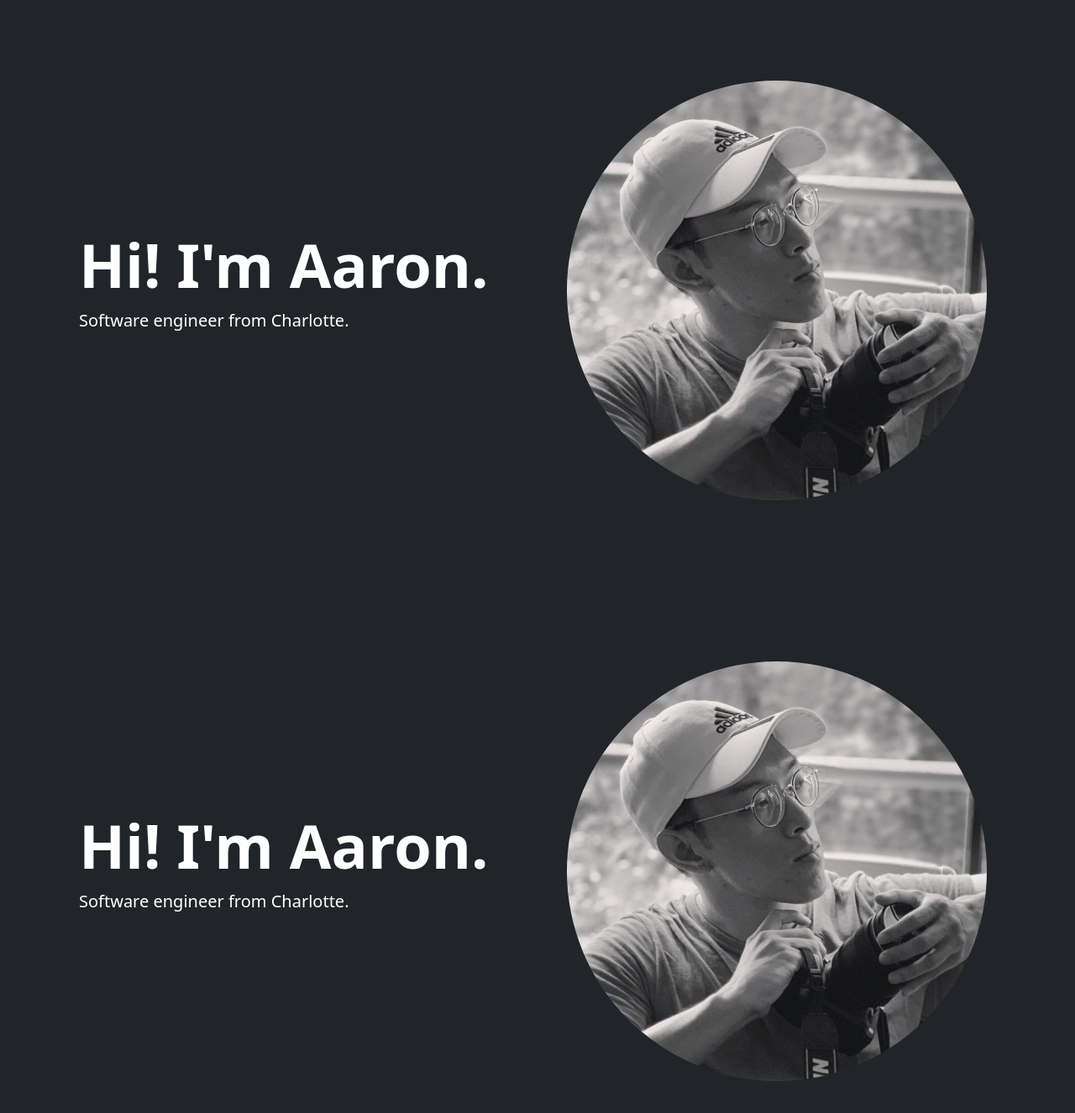
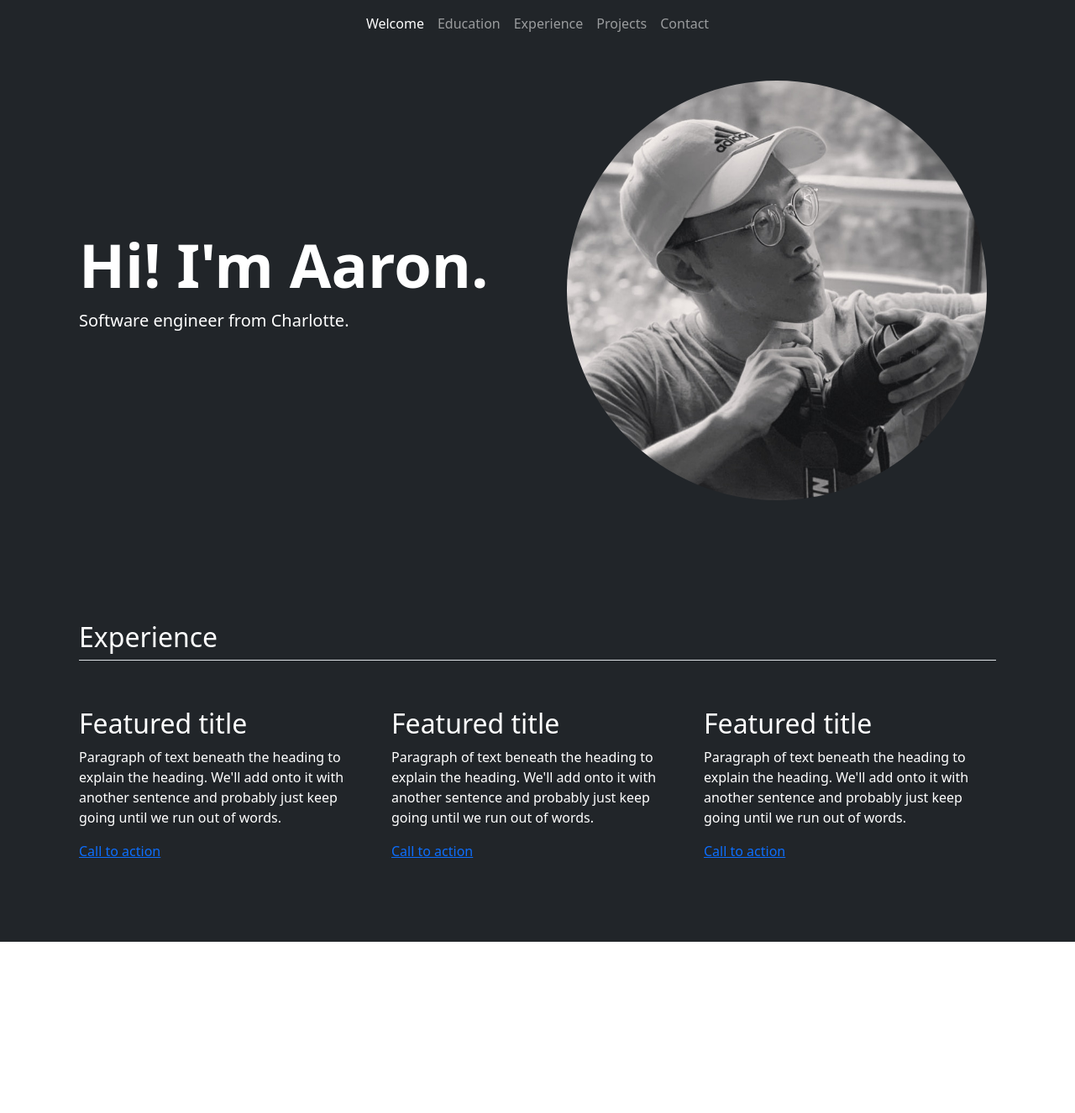
Before and after one commit to aarozhang/portfolio, a React (Create React App) app in the folder aaron-portfolio/: page / in a window 1280 px wide. Shown: the top 1326 px of the page at 84% size. After the commit the page ends 1122 px from the top, so only its background shows below. Built offline with nearby package versions, Linux system fonts and the light colour scheme.

Commit message:
added navbar and experience templates

```diff
--- a/aaron-portfolio/package.json
+++ b/aaron-portfolio/package.json
@@ -7,6 +7,7 @@
     "@testing-library/react": "^11.1.0",
     "@testing-library/user-event": "^12.1.10",
     "bootstrap": "^5.1.3",
+    "bootstrap-icons": "^1.7.1",
     "react": "^17.0.2",
     "react-dom": "^17.0.2",
     "react-scripts": "4.0.3",
--- a/aaron-portfolio/src/App.js
+++ b/aaron-portfolio/src/App.js
@@ -1,5 +1,61 @@
 import "bootstrap/dist/css/bootstrap.min.css";
 import headshot from "./headshot3.jpg";
+
+function Navbar() {
+    return (
+        <nav
+            class="navbar navbar-expand-lg navbar-dark bg-dark fixed-top"
+            aria-label="Tenth navbar example"
+        >
+            <div class="container-fluid">
+                <button
+                    class="navbar-toggler"
+                    type="button"
+                    data-bs-toggle="collapse"
+                    data-bs-target="#navbarsExample08"
+                    aria-controls="navbarsExample08"
+                    aria-expanded="false"
+                    aria-label="Toggle navigation"
+                >
+                    <span class="navbar-toggler-icon"></span>
+                </button>
+
+                <div
+                    class="collapse navbar-collapse justify-content-md-center"
+                    id="navbarsExample08"
+                >
+                    <ul class="navbar-nav">
+                        <li class="nav-item">
+                            <a class="nav-link active" aria-current="page" href="#">
+                                Welcome
+                            </a>
+                        </li>
+                        <li class="nav-item">
+                            <a class="nav-link" href="#">
+                                Education
+                            </a>
+                        </li>
+                        <li class="nav-item">
+                            <a class="nav-link" href="#">
+                                Experience
+                            </a>
+                        </li>
+                        <li class="nav-item">
+                            <a class="nav-link" href="#">
+                                Projects
+                            </a>
+                        </li>
+                        <li class="nav-item">
+                            <a class="nav-link" href="#">
+                                Contact
+                            </a>
+                        </li>
+                    </ul>
+                </div>
+            </div>
+        </nav>
+    );
+}
 
 function Title() {
     return (
@@ -26,21 +82,44 @@ function Title() {
 
 function Education() {
     return (
-        <div class="container col-xxl-8 px-4 py-5">
-            <div class="row flex-lg-row-reverse align-items-center g-5 py-5">
-                <div class="col-10 col-sm-8 col-lg-6">
-                    <img
-                        src={headshot}
-                        class="d-block mx-lg-auto img-fluid rounded-circle"
-                        alt="Headshot"
-                        width="500"
-                        height="300"
-                        loading="lazy"
-                    ></img>
+        <div class="container px-4 py-5" id="featured-3">
+            <h2 class="pb-2 border-bottom">Experience</h2>
+            <div class="row g-4 py-5 row-cols-1 row-cols-lg-3">
+                <div class="feature col">
+                    <div class="feature-icon bg-primary bg-gradient"></div>
+                    <h2>Featured title</h2>
+                    <p>
+                        Paragraph of text beneath the heading to explain the heading. We'll add onto
+                        it with another sentence and probably just keep going until we run out of
+                        words.
+                    </p>
+                    <a href="#" class="icon-link">
+                        Call to action
+                    </a>
                 </div>
-                <div class="col-lg-6">
-                    <h1 class="display-2 fw-bold lh-1 mb-3">Hi! I'm Aaron.</h1>
-                    <p class="lead">Software engineer from Charlotte.</p>
+                <div class="feature col">
+                    <div class="feature-icon bg-primary bg-gradient"></div>
+                    <h2>Featured title</h2>
+                    <p>
+                        Paragraph of text beneath the heading to explain the heading. We'll add onto
+                        it with another sentence and probably just keep going until we run out of
+                        words.
+                    </p>
+                    <a href="#" class="icon-link">
+                        Call to action
+                    </a>
+                </div>
+                <div class="feature col">
+                    <div class="feature-icon bg-primary bg-gradient"></div>
+                    <h2>Featured title</h2>
+                    <p>
+                        Paragraph of text beneath the heading to explain the heading. We'll add onto
+                        it with another sentence and probably just keep going until we run out of
+                        words.
+                    </p>
+                    <a href="#" class="icon-link">
+                        Call to action
+                    </a>
                 </div>
             </div>
         </div>
@@ -50,6 +129,7 @@ function Education() {
 function App() {
     return (
         <div class="vh-auto bg-dark text-white">
+            {Navbar()}
             {Title()} {Education()}
         </div>
     );
```
Also changed, not shown: 2 other files (tests, documents, lock files or other folders).
